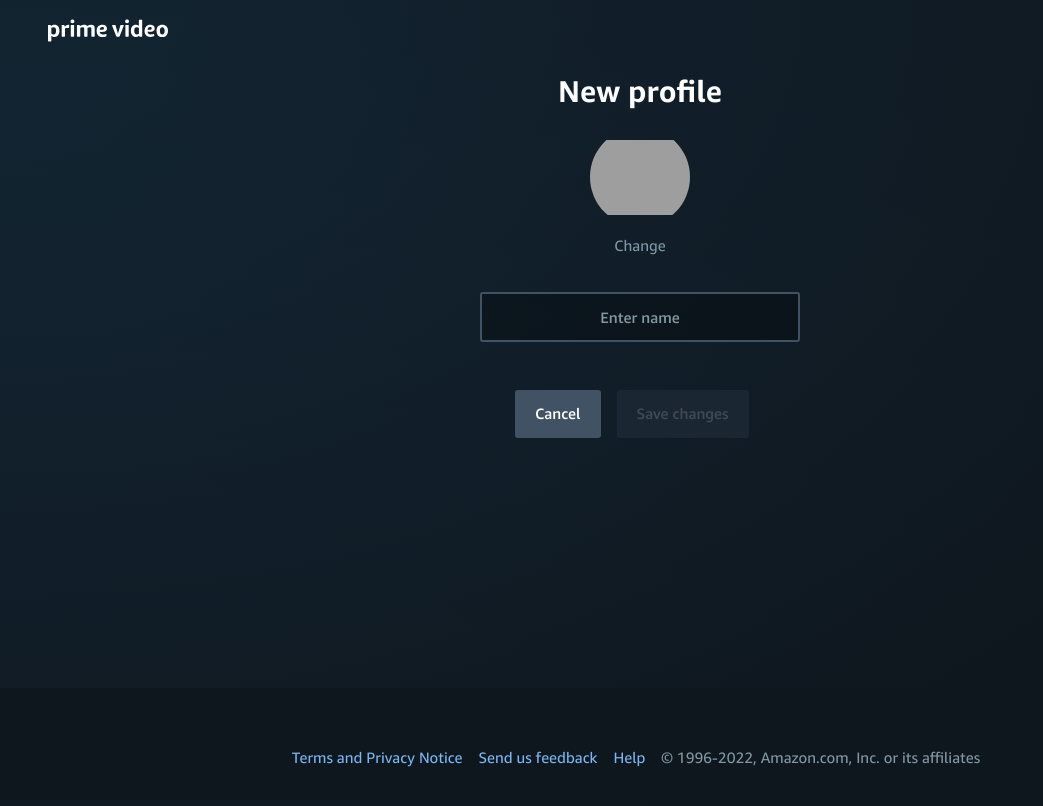
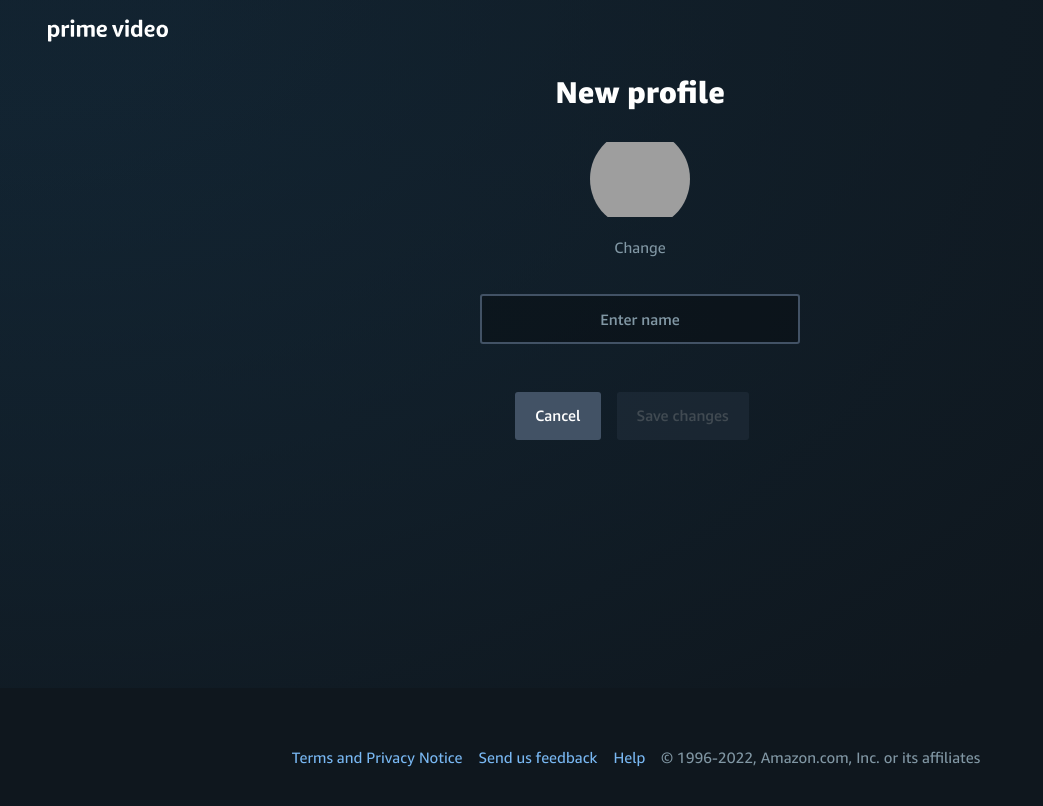
Before and after one commit to 999-4L/primevideo, a plain HTML site: page index.html in a window 1280 px wide. Shown: the whole page, without its empty margins (0-1043 px from the left). Drawn offline with Linux system fonts and the light colour scheme; grey boxes are pictures that could not be loaded; files whose address does not match are found by name.

Commit message:
Update style.css

```diff
--- a/style.css
+++ b/style.css
@@ -13,6 +13,12 @@
     font-family: "Amazon Ember";
     src: url("Ember font/amazonember_bd-webfont.woff") format("woff");
     font-weight: 700;
+}
+
+@font-face {
+    font-family: "Amazon Ember";
+    src: url("Ember font/amazonember_he-webfont.woff") format("woff");
+    font-weight: 900;
 }
 
 * {
```
